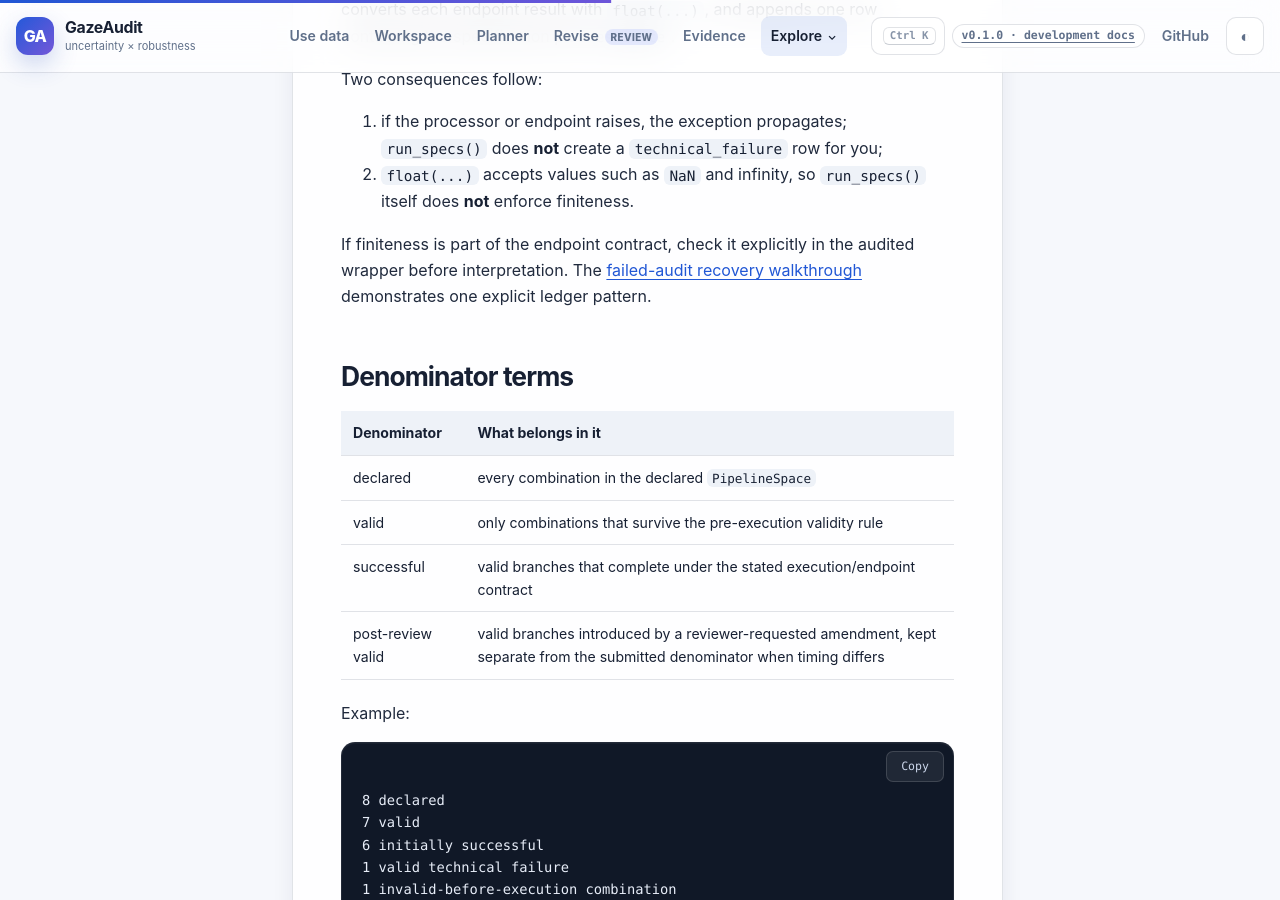
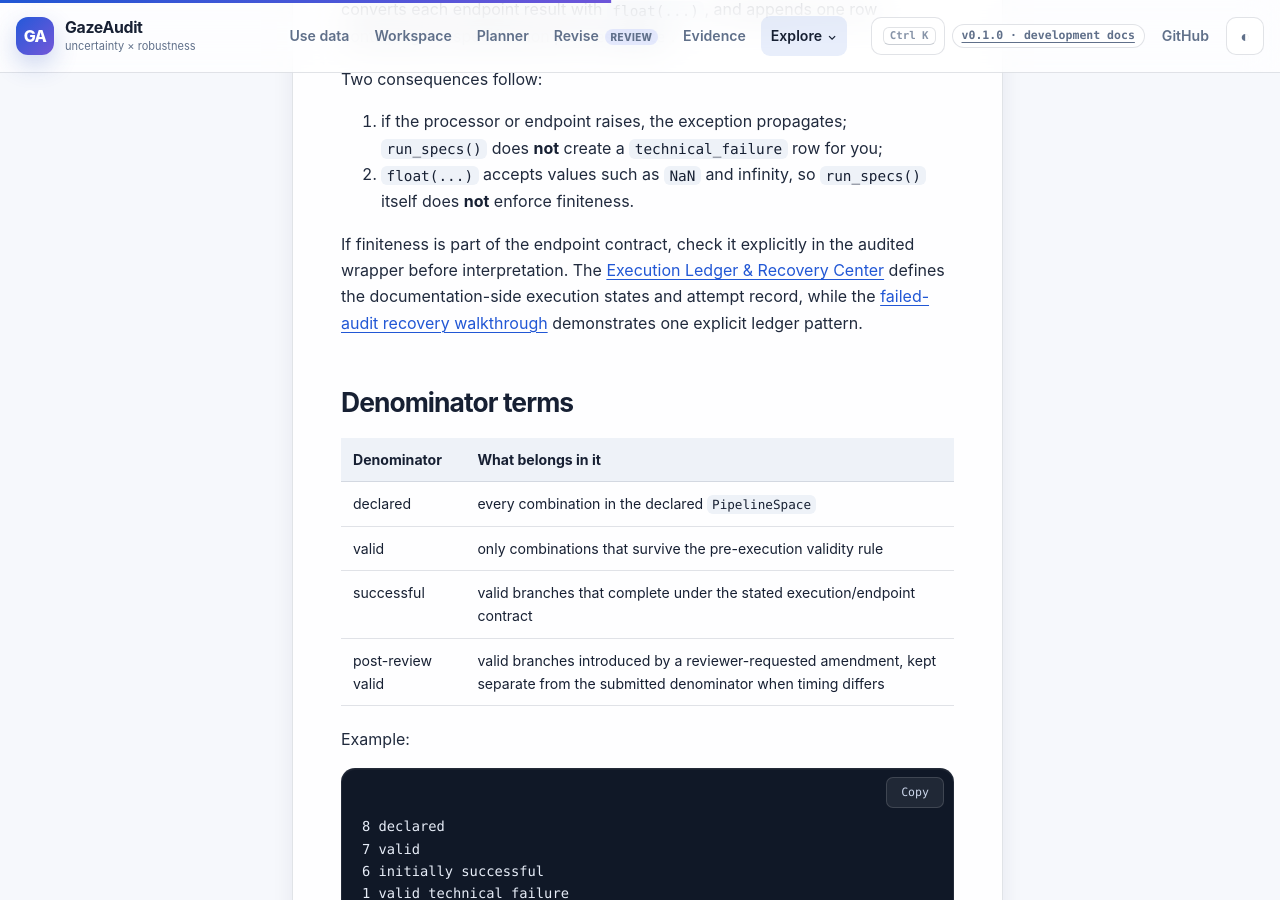
Before and after one commit to stefanosbalaskas/GazeAudit, a Jekyll site: the page built from docs/reference/evidence-vocabulary.md, in a window 1280 px wide and 900 px high, scrolled down 2395 px. Built offline with Jekyll 4.4.1, drawn with Linux system fonts in a browser that asks for light colours.

Commit message:
docs: connect evidence vocabulary to execution ledger

```diff
--- a/docs/reference/evidence-vocabulary.md
+++ b/docs/reference/evidence-vocabulary.md
@@ -49,7 +49,7 @@ Two consequences follow:
 1. if the processor or endpoint raises, the exception propagates; `run_specs()` does **not** create a `technical_failure` row for you;
 2. `float(...)` accepts values such as `NaN` and infinity, so `run_specs()` itself does **not** enforce finiteness.
 
-If finiteness is part of the endpoint contract, check it explicitly in the audited wrapper before interpretation. The [failed-audit recovery walkthrough]({{ '/docs/examples/failed-audit-recovery/' | relative_url }}) demonstrates one explicit ledger pattern.
+If finiteness is part of the endpoint contract, check it explicitly in the audited wrapper before interpretation. The [Execution Ledger & Recovery Center]({{ '/docs/execution-ledger/' | relative_url }}) defines the documentation-side execution states and attempt record, while the [failed-audit recovery walkthrough]({{ '/docs/examples/failed-audit-recovery/' | relative_url }}) demonstrates one explicit ledger pattern.
 
 ## Denominator terms
 
```
